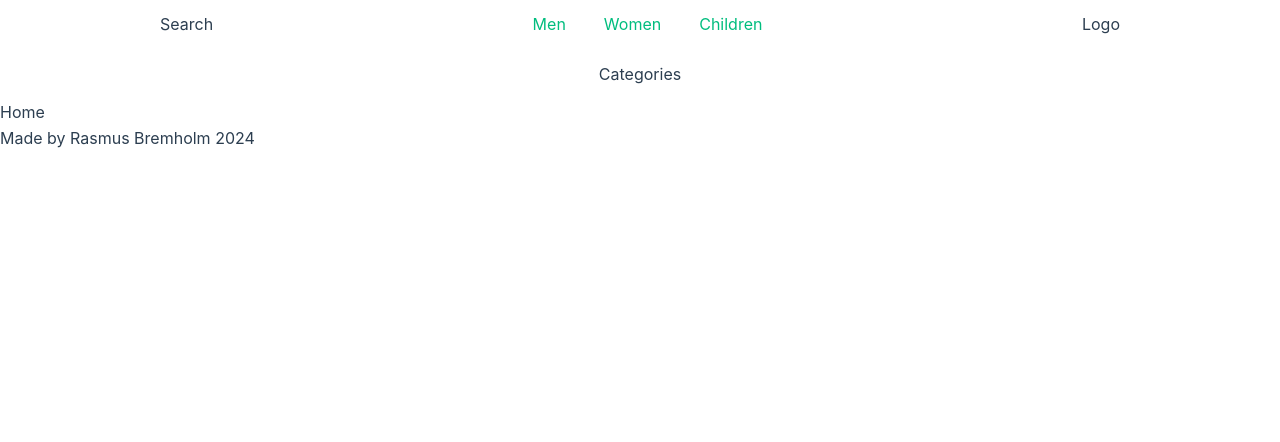
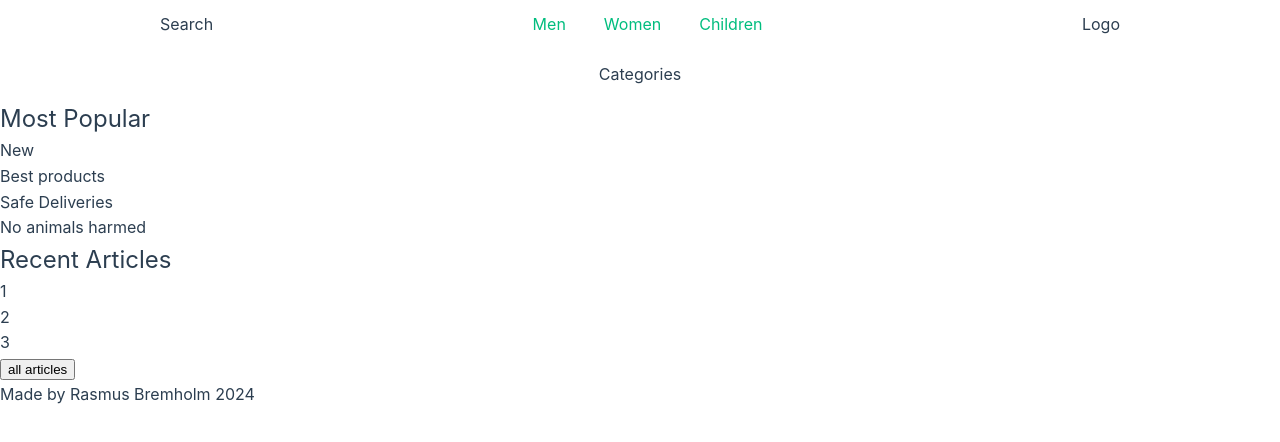
Before and after one commit to Visceral89/Vue-Shop, a Vue app: page / in a window 1280 px wide. Shown: the top 442 px of the page. Built offline with nearby package versions, Linux system fonts and the light colour scheme.

Commit message:
boilerplate

```diff
--- a/src/views/Home.vue
+++ b/src/views/Home.vue
@@ -1,7 +1,24 @@
 <script setup></script>
 
 <template>
-	<div>Home</div>
+	<section id="most-popular">
+		<h2>Most Popular</h2>
+	</section>
+	<section id="highlights">New</section>
+	<section id="testimonials">
+		<div>Best products</div>
+		<div>Safe Deliveries</div>
+		<div>No animals harmed</div>
+	</section>
+	<section id="articles">
+		<h2>Recent Articles</h2>
+		<div class="article-container">
+			<div>1</div>
+			<div>2</div>
+			<div>3</div>
+		</div>
+		<button>all articles</button>
+	</section>
 </template>
 
 <style></style>
```
